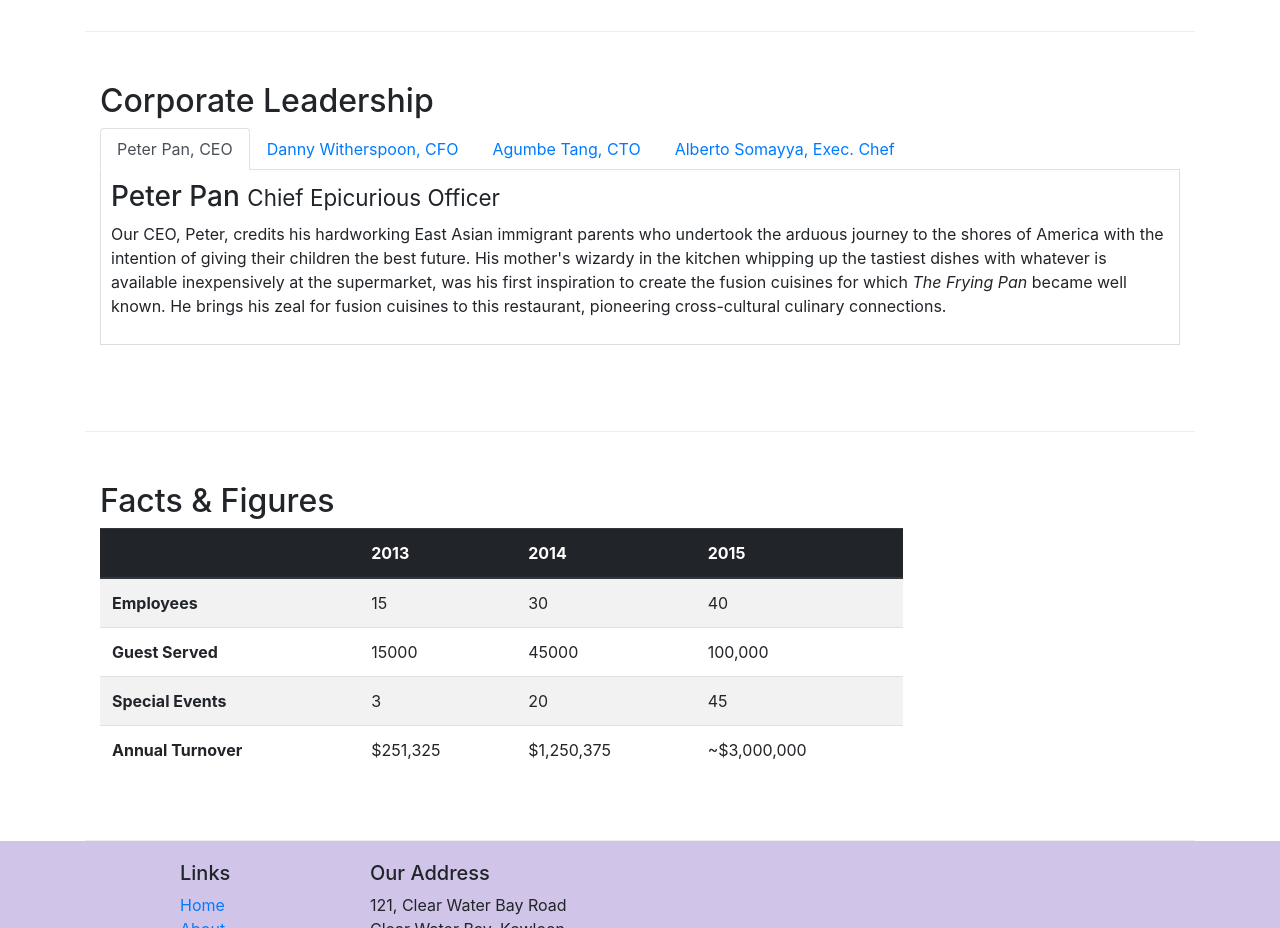
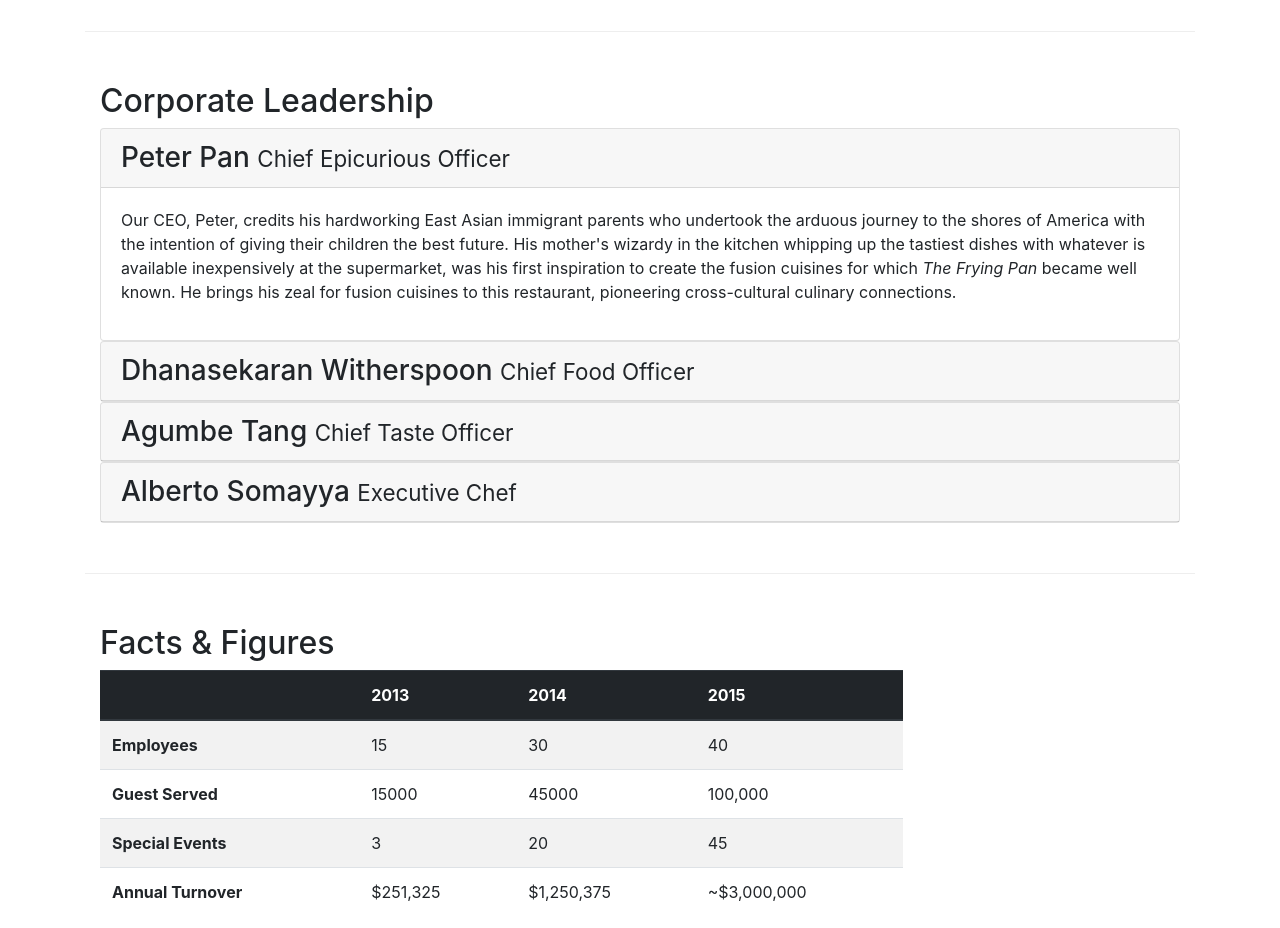
Before and after one commit to Tanush-J/bootstrap4-Website, a website: page aboutus.html in a window 1280 px wide. Shown: the part 940-1868 px from the top of the page. Drawn offline with nearby package versions, Linux system fonts and the light colour scheme.

Commit message:
Accordian

```diff
--- a/aboutus.html
+++ b/aboutus.html
@@ -102,46 +102,68 @@
             <div class="col-12 col-sm">
                 <h2>Corporate Leadership</h2>
 
-                <ul class="nav nav-tabs">
-                    <li class="nav-item">
-                        <a class="nav-link active" href="#peter" role="tab"
-                            data-toggle="tab">Peter Pan, CEO</a>
-                    </li>
-                    <li class="nav-item">
-                        <a class="nav-link" href="#danny" role="tab"
-                            data-toggle="tab">Danny Witherspoon, CFO</a>
-                    </li>
-                    <li class="nav-item">
-                        <a class="nav-link" href="#agumbe" role="tab"
-                            data-toggle="tab">Agumbe Tang, CTO</a>
-                    </li>
-                    <li class="nav-item">
-                        <a class="nav-link" href="#alberto" role="tab"
-                            data-toggle="tab">Alberto Somayya, Exec. Chef</a>
-                    </li>
-                </ul>
-                <div class="tab-content">
-                    <div role="tabpanel" class="tab-pane fade-show active" id="peter">
-                        <h3>Peter Pan <small>Chief Epicurious Officer</small></h3>
-                        <p class="d-none d-sm-block">Our CEO, Peter, credits his hardworking East Asian immigrant parents who undertook the arduous journey to the shores of America with the intention of giving their children the best future. His mother's wizardy in the kitchen whipping up the tastiest dishes with whatever is available inexpensively at the supermarket, was his first inspiration to create the fusion cuisines for which <em>The Frying Pan</em> became well known. He brings his zeal for fusion cuisines to this restaurant, pioneering cross-cultural culinary connections.</p>
+                <div id="accordian">
+                    <div class="card">
+                        <div class="card-header" role="tab" id="peterhead">
+                            <h3 class="mb-0">
+                                <a data-toggle="collapse" data-target="#peter">
+                                    Peter Pan <small>Chief Epicurious Officer</small>
+                                </a>
+                            </h3>
+                        </div>
+                        <div class="collapse show" id="peter" data-parent="#accordian">
+                            <div class="card-body">
+                                <p class="d-none d-sm-block">Our CEO, Peter, credits his hardworking East Asian immigrant parents who undertook the arduous journey to the shores of America with the intention of giving their children the best future. His mother's wizardy in the kitchen whipping up the tastiest dishes with whatever is available inexpensively at the supermarket, was his first inspiration to create the fusion cuisines for which <em>The Frying Pan</em> became well known. He brings his zeal for fusion cuisines to this restaurant, pioneering cross-cultural culinary connections.</p>
+                            </div>
+                        </div>
                     </div>
 
-                    <div role="tabpanel" class="tab-pane fade" id="danny">
-                        <h3>Dhanasekaran Witherspoon <small>Chief Food Officer</small></h3>
-                        <p class="d-none d-sm-block">Our CFO, Danny, as he is affectionately referred to by his colleagues, comes from a long established family tradition in farming and produce. His experiences growing up on a farm in the Australian outback gave him great appreciation for varieties of food sources. As he puts it in his own words, <em>Everything that runs, wins, and everything that stays, pays!</em></p>
+                    <div class="card">
+                        <div class="card-header" role="tab" id="dannyhead">
+                            <h3 class="mb-0">
+                                <a data-toggle="collapse" data-target="#danny">
+                                    Dhanasekaran Witherspoon <small>Chief Food Officer</small>
+                                </a>
+                            </h3>
+                        </div>
+                        <div class="collapse" id="danny" data-parent="#accordian">
+                            <div class="card-body">
+                                <p class="d-none d-sm-block">Our CFO, Danny, as he is affectionately referred to by his colleagues, comes from a long established family tradition in farming and produce. His experiences growing up on a farm in the Australian outback gave him great appreciation for varieties of food sources. As he puts it in his own words, <em>Everything that runs, wins, and everything that stays, pays!</em></p>
+                            </div>
+                        </div>
                     </div>
 
-                    <div role="tabpanel" class="tab-pane fade" id="agumbe">
-                        <h3>Agumbe Tang <small>Chief Taste Officer</small></h3>
-                        <p class="d-none d-sm-block">Blessed with the most discerning gustatory sense, Agumbe, our CTO, personally ensures that every dish that we serve meets his exacting tastes. Our chefs dread the tongue lashing that ensues if their dish does not meet his exacting standards. He lives by his motto, <em>You click only if you survive my lick.</em></p>
+                    <div class="card">
+                        <div class="card-header" role="tab" id="agumbehead">
+                            <h3 class="mb-0">
+                                <a data-toggle="collapse" data-target="#agumbe">
+                                    Agumbe Tang <small>Chief Taste Officer</small>
+                                </a>
+                            </h3>
+                        </div>
+                        <div class="collapse" id="agumbe" data-parent="#accordian">
+                            <div class="card-body">
+                                <p class="d-none d-sm-block">Blessed with the most discerning gustatory sense, Agumbe, our CTO, personally ensures that every dish that we serve meets his exacting tastes. Our chefs dread the tongue lashing that ensues if their dish does not meet his exacting standards. He lives by his motto, <em>You click only if you survive my lick.</em></p>
+                            </div>
+                        </div>
                     </div>
 
-                    <div role="tabpanel" class="tab-pane fade" id="alberto">
-                        <h3>Alberto Somayya <small>Executive Chef</small></h3>
-                        <p class="d-none d-sm-block">Award winning three-star Michelin chef with wide International experience having worked closely with whos-who in the culinary world, he specializes in creating mouthwatering Indo-Italian fusion experiences. He says, <em>Put together the cuisines from the two craziest cultures, and you get a winning hit! Amma Mia!</em></p>
+                    <div class="card">
+                        <div class="card-header" role="tab" id="albertohead">
+                            <h3 class="mb-0">
+                                <a data-toggle="collapse" data-target="#alberto">
+                                    Alberto Somayya <small>Executive Chef</small>
+                                </a>
+                            </h3>
+                        </div>
+                        <div class="collapse" id="alberto" data-parent="#accordian">
+                            <div class="card-body">
+                                <p class="d-none d-sm-block">Award winning three-star Michelin chef with wide International experience having worked closely with whos-who in the culinary world, he specializes in creating mouthwatering Indo-Italian fusion experiences. He says, <em>Put together the cuisines from the two craziest cultures, and you get a winning hit! Amma Mia!</em></p>
+                            </div>
+                        </div>
                     </div>
                 </div>
-             </div>
+            </div>
        </div>
 
        <div class="row row-content">
```
